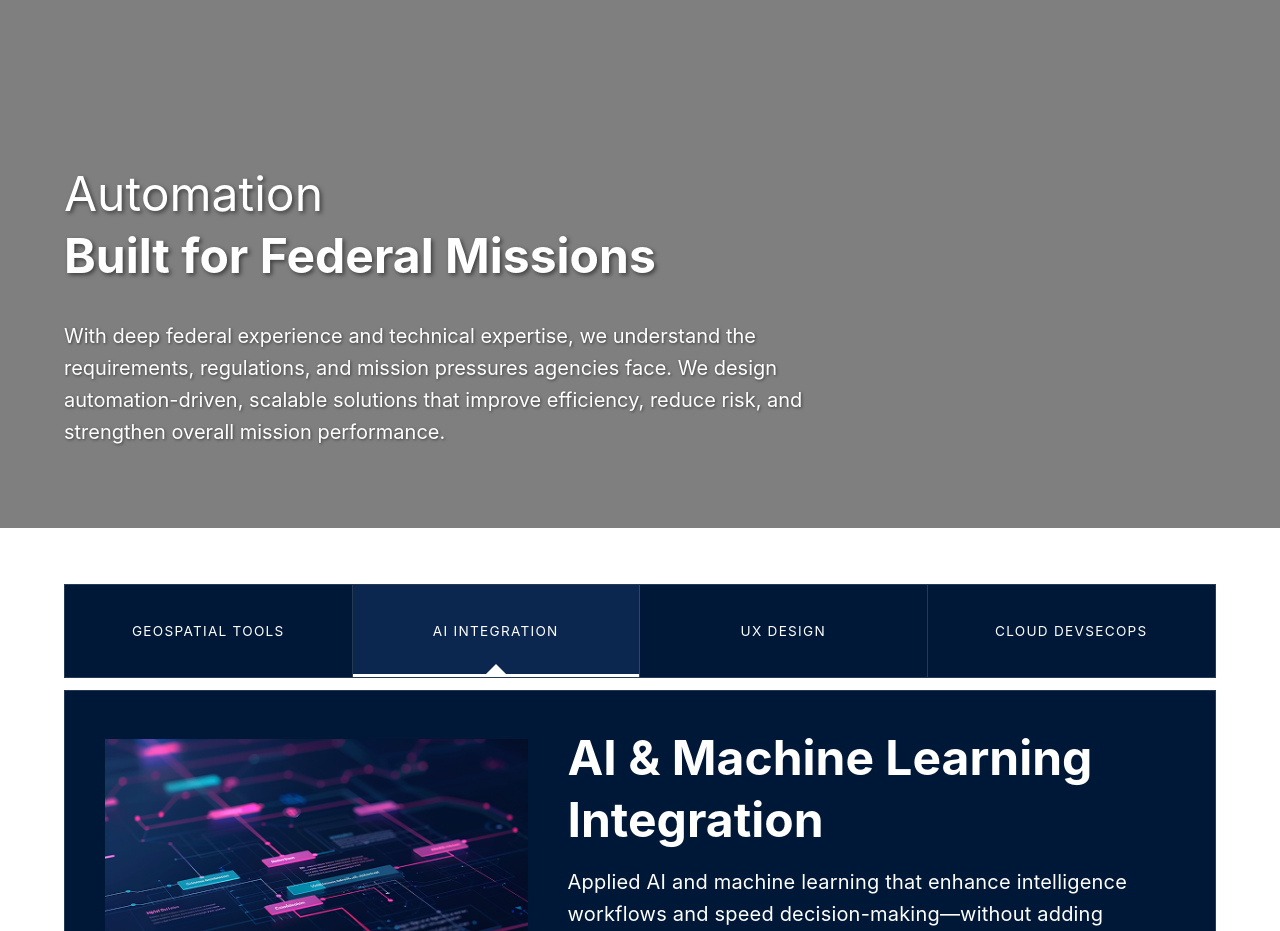
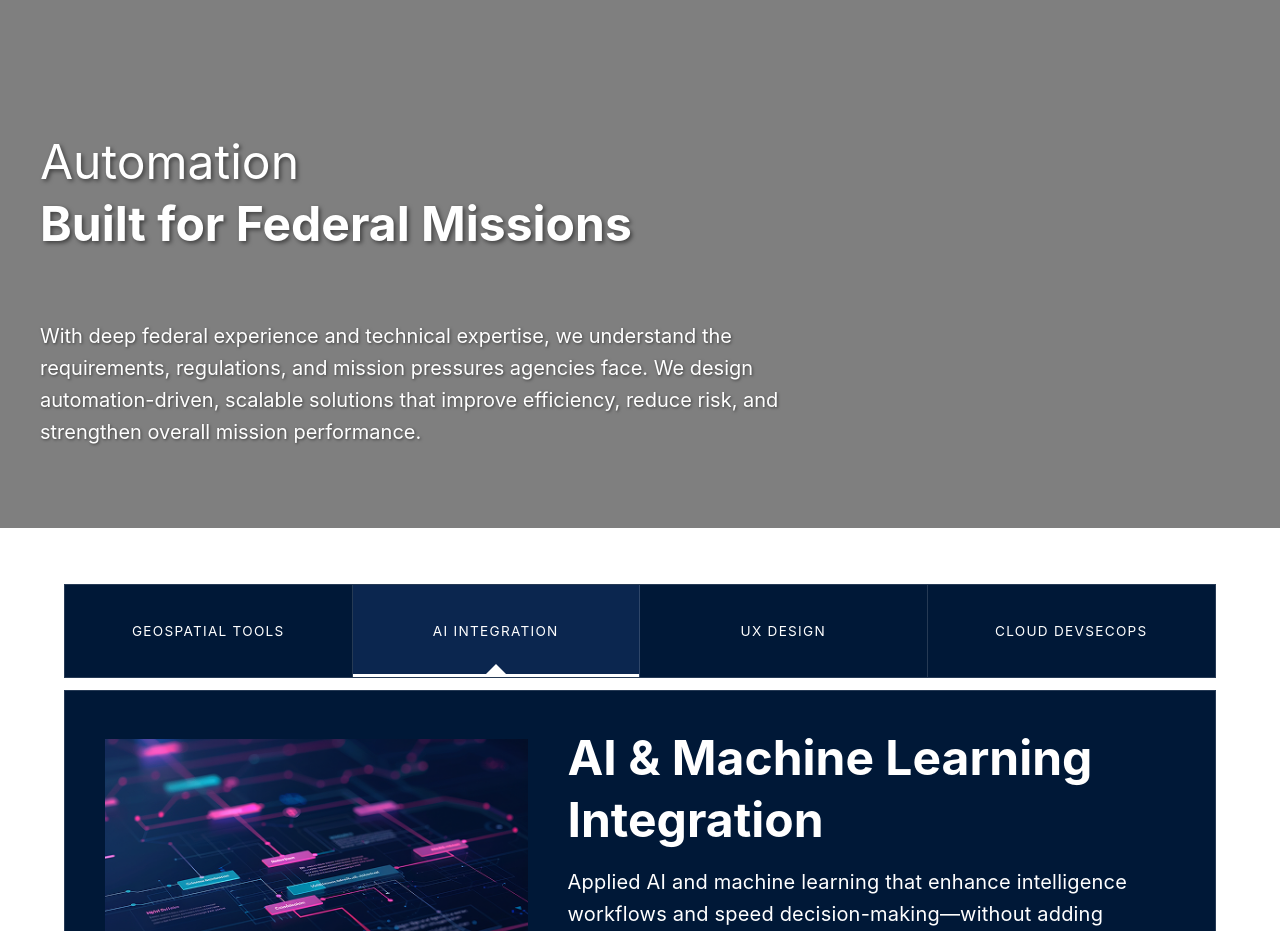
Before and after one commit to VegaFederal/VegaWebAWS, a React (Vite) app in the folder src/: page /ExamplePage in a window 1280 px wide. Shown: the part 1400-2331 px from the top of the page. Built offline with nearby package versions, Linux system fonts and the light colour scheme.

Commit message:
Migrated ParallaxSection to bootstrap

```diff
--- a/src/react-files/components/sections/ParallaxSection.jsx
+++ b/src/react-files/components/sections/ParallaxSection.jsx
@@ -96,17 +96,17 @@ const ParallaxSection = ({
   return (
     <section ref={sectionRef} className={sectionClasses} style={sectionStyle}>
       <div className="parallax-background" style={backgroundStyle}></div>
-      <div className="parallax-overlay"></div>
+      <div className="parallax-overlay" ></div>
       <div className="parallax-content">
-        <div className="page-container">
-          <div ref={contentRef} className={`parallax-inner ${isVisible ? 'parallax-inner-visible' : ''}`}>
+        <div className="container-fluid">
+          <div ref={contentRef} className={`parallax-inner ${isVisible ? 'parallax-inner-visible' : ''}`} class="col">
             {title && (
-              <div className="parallax-title">
+              <div className="row parallax-title">
                 {typeof title === 'string' ? <h2>{title}</h2> : title}
               </div>
             )}
             {content && (
-              <div className="parallax-text">
+              <div className="row parallax-text">
                 {typeof content === 'string' ? <p>{content}</p> : content}
               </div>
             )}
```
